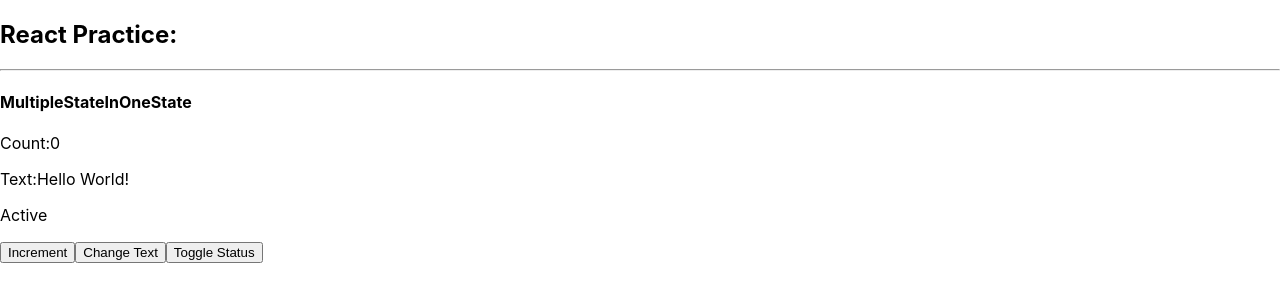
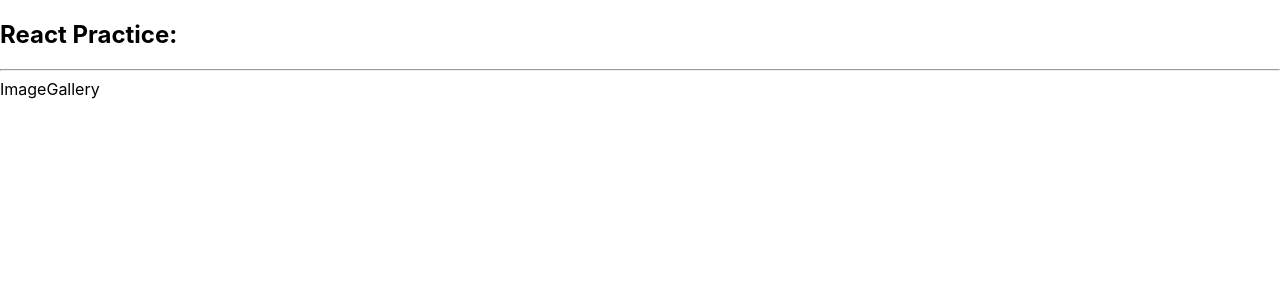
Before and after one commit to tharuAnish/StartCraft, a React (Create React App) app: page / in a window 1280 px wide. Shown: the top 302 px of the page. Built offline with nearby package versions, Linux system fonts and the light colour scheme.

Commit message:
Image gallery initiated

```diff
--- a/src/App.js
+++ b/src/App.js
@@ -32,6 +32,7 @@ import TranslationApp from "./Components/26TranslationApp"
 import { LocalizationProvider } from "./Components/26LocalizationContext"
 import FetchMultipleAPIs from "./Components/27FetchMultipleAPIs"
 import MultipleStateInOneState from "./Components/28MultipleStateInOneState"
+import ImageGallery from "./Components/29ImageGallery"
 
 export default function App() {
   // const items = ["1Notebook", "2Pen", "3Laptop", "4Book", "5Wallet", "6Keys"]
@@ -40,7 +41,8 @@ export default function App() {
     <div>
       <h2>React Practice:</h2>
       <hr />
-      <MultipleStateInOneState />
+      <ImageGallery />
+      {/* <MultipleStateInOneState /> */}
       {/* <FetchMultipleAPIs /> */}
       {/* <LocalizationProvider>
         <TranslationApp />
--- /dev/null
+++ b/src/Components/29ImageGallery.jsx
@@ -0,0 +1,7 @@
+import React from "react"
+
+const ImageGallery = () => {
+  return <div>ImageGallery</div>
+}
+
+export default ImageGallery
```
